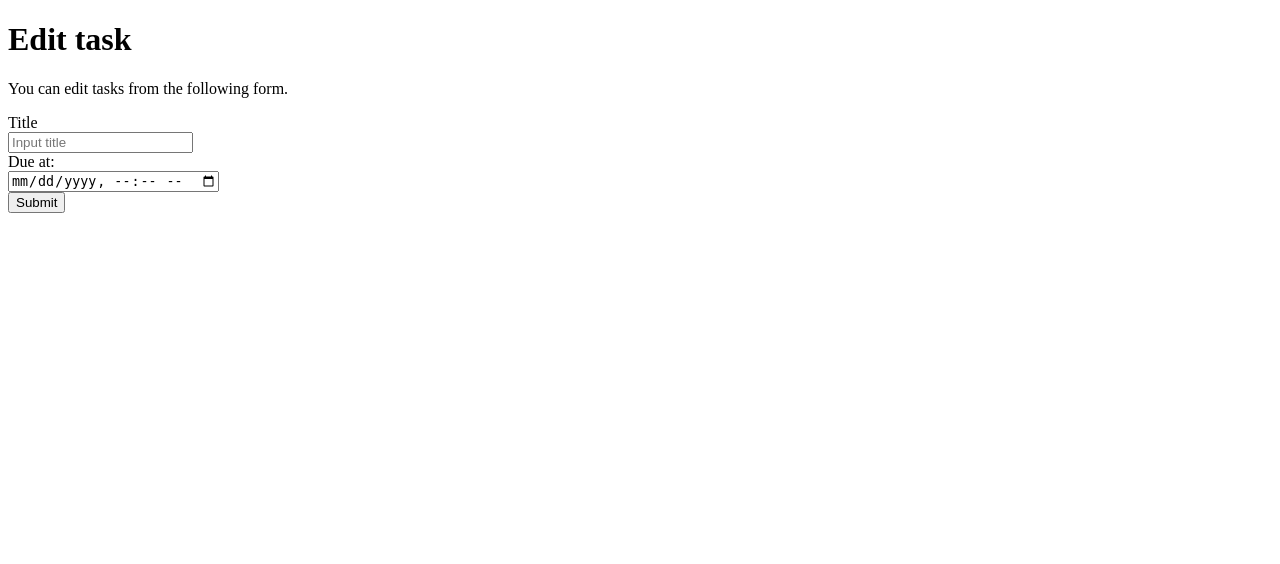
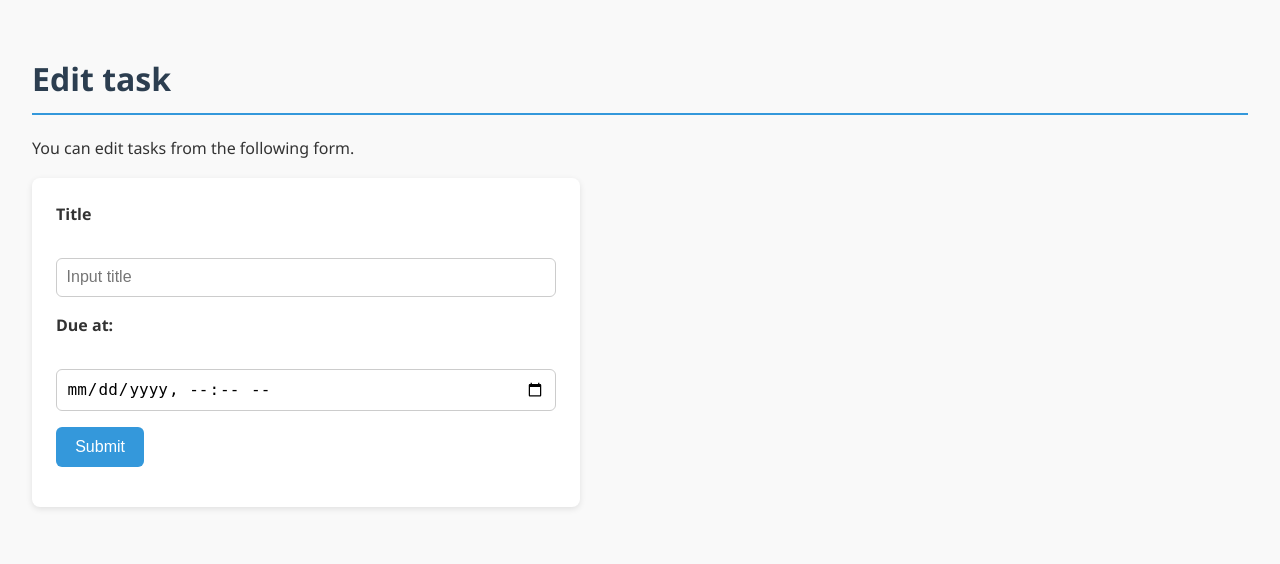
Before and after one commit to s1F10240307/django-test-exercise, a Django app: template todo/templates/todo/edit.html in a window 1280 px wide. Shown: the top 564 px of the page. Run offline with Django 5.2, Linux system fonts and the light colour scheme; the template is opened without the code that fills it, so the values that code supplies are empty.

Commit message:
cssの追加

```diff
--- /dev/null
+++ b/todo/static/css/style.css
@@ -0,0 +1,93 @@
+body {
+  font-family: 'Segoe UI', sans-serif;
+  background-color: #f9f9f9;
+  color: #333;
+  margin: 0;
+  padding: 2rem;
+  line-height: 1.6;
+}
+
+h1 {
+  color: #2c3e50;
+  border-bottom: 2px solid #3498db;
+  padding-bottom: 0.5rem;
+}
+
+form {
+  background-color: #fff;
+  padding: 1.5rem;
+  margin-top: 1rem;
+  border-radius: 8px;
+  box-shadow: 0 2px 6px rgba(0, 0, 0, 0.1);
+  max-width: 500px;
+}
+
+form div {
+  margin-bottom: 1rem;
+}
+
+label {
+  font-weight: bold;
+  display: block;
+  margin-bottom: 0.3rem;
+}
+
+input[type="text"],
+input[type="datetime-local"] {
+  width: 100%;
+  padding: 0.6rem;
+  font-size: 1rem;
+  border: 1px solid #ccc;
+  border-radius: 6px;
+  box-sizing: border-box;
+}
+
+button {
+  background-color: #3498db;
+  color: #fff;
+  border: none;
+  padding: 0.7rem 1.2rem;
+  border-radius: 6px;
+  font-size: 1rem;
+  cursor: pointer;
+  transition: background-color 0.2s;
+}
+
+button:hover {
+  background-color: #2980b9;
+}
+
+.text {
+  background-color: #fff;
+  margin: 1rem 0;
+  padding: 1rem;
+  border-left: 5px solid #3498db;
+  border-radius: 6px;
+  box-shadow: 0 2px 4px rgba(0, 0, 0, 0.05);
+}
+
+.text h2 {
+  margin-top: 0;
+}
+
+.text ul {
+  list-style: none;
+  padding-left: 0;
+}
+
+.text li {
+  margin-bottom: 0.5rem;
+}
+
+a {
+  color: #3498db;
+  text-decoration: none;
+}
+
+a:hover {
+  text-decoration: underline;
+}
+
+div a {
+  margin-right: 0.8rem;
+}
--- a/todo/templates/todo/detail.html
+++ b/todo/templates/todo/detail.html
@@ -6,6 +6,7 @@
     <title>To Do Application</title>
     <meta charset="UTF-8">
     <meta name="author" content="INIAD">
+    <link rel="stylesheet" href="{% static 'css/style.css' %}">
   </head>
 
   <body>
--- a/todo/templates/todo/edit.html
+++ b/todo/templates/todo/edit.html
@@ -6,6 +6,7 @@
     <title>To Do Application</title>
     <meta charset="UTF-8">
     <meta name="author" content="INIAD">
+    <link rel="stylesheet" href="{% static 'css/style.css' %}">
   </head>
 
   <body>
--- a/todo/templates/todo/index.html
+++ b/todo/templates/todo/index.html
@@ -6,6 +6,7 @@
     <title>To Do Application</title>
     <meta charset="UTF-8">
     <meta name="author" content="INIAD">
+    <link rel="stylesheet" href="{% static 'css/style.css' %}">
   </head>
 
   <body>
```
